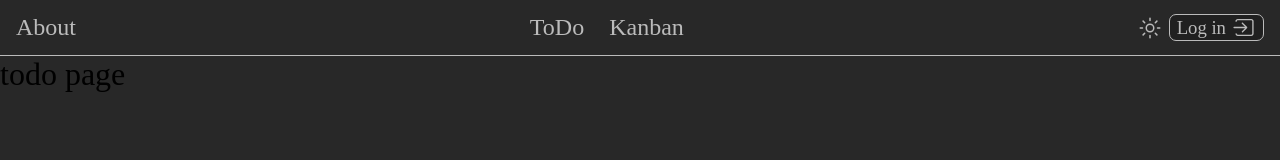
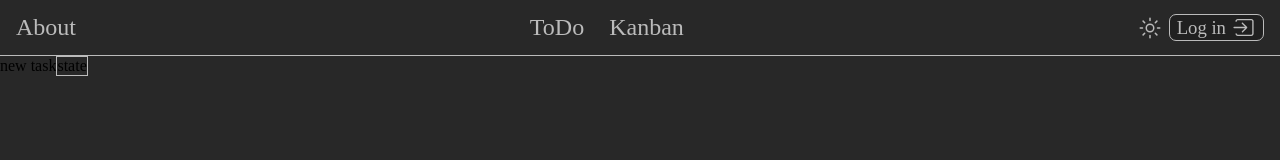
Before and after one commit to praes666/TaskMaster, a React (Vite) app in the folder front/: page /todo in a window 1280 px wide. Shown: the top 160 px of the page. Built offline with nearby package versions, Linux system fonts and the light colour scheme.

Commit message:
add styles

```diff
--- a/front/src/components/pages/login.tsx
+++ /dev/null
@@ -1,26 +0,0 @@
-import '../../styles/auth_login.scss'
-
-export default function login(){
-    return(
-        <div className="login_page">
-            <h1>Login to *proj*</h1>
-            <div className="loginField">
-                <div className='inputField'>
-                    <p>Username</p>
-                    <input type="text" />
-                </div>
-                <div className='inputField'>
-                    <div>
-                        <p>Password</p>
-                        <a href=""><p>Forgot?</p></a>
-                    </div>
-                    <input type="text" />
-                </div>
-                <div className='regButton'>
-                    <p>Sign in</p>
-                </div>
-                    <a href=""><p>First time? Register now</p></a>
-            </div>
-        </div>
-    )
-}
--- a/front/src/components/pages/todo.tsx
+++ b/front/src/components/pages/todo.tsx
@@ -1,7 +1,14 @@
-export default function todo(){
+import '../../styles/todo_page.scss'
+
+export default function todo_page(){
     return(
-        <div>
-            <h1>todo page</h1>
+        <div className='todo_page'>
+            <div className='new_task'>
+                <p>new task</p>
+            </div>
+            <div className='todo_states'>
+                <p>state</p>
+            </div>
         </div>
     )
 }
--- /dev/null
+++ b/front/src/styles/todo_page.scss
@@ -0,0 +1,15 @@
+@use './index.scss' as *;
+
+.todo_page{
+  display: flex;
+  flex-direction: row;
+  align-items: center;
+}
+
+.new_task{
+
+}
+
+.todo_states{
+  border: 1px solid var(--third-color);
+}
```
Also changed, not shown: front/src/components/pages/auth.tsx (added, +67 -0 lines), front/src/styles/about.scss (added), front/src/styles/auth_page.scss (renamed from front/src/styles/auth_login.scss).
